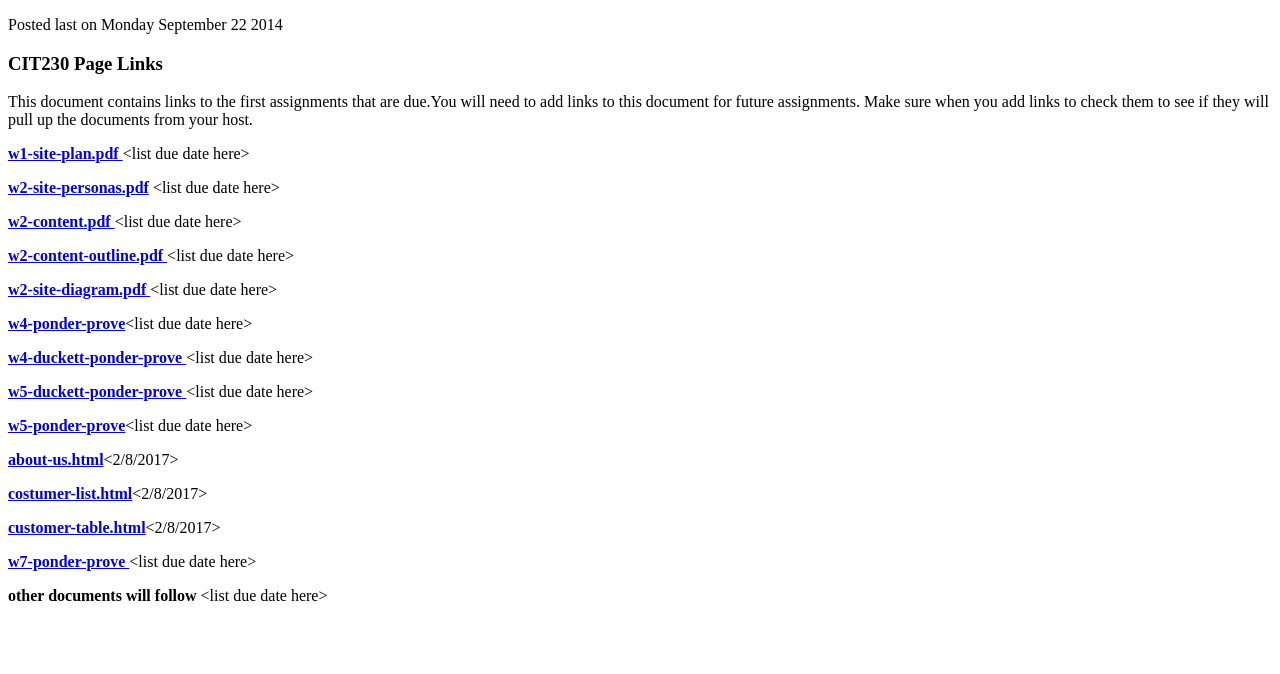
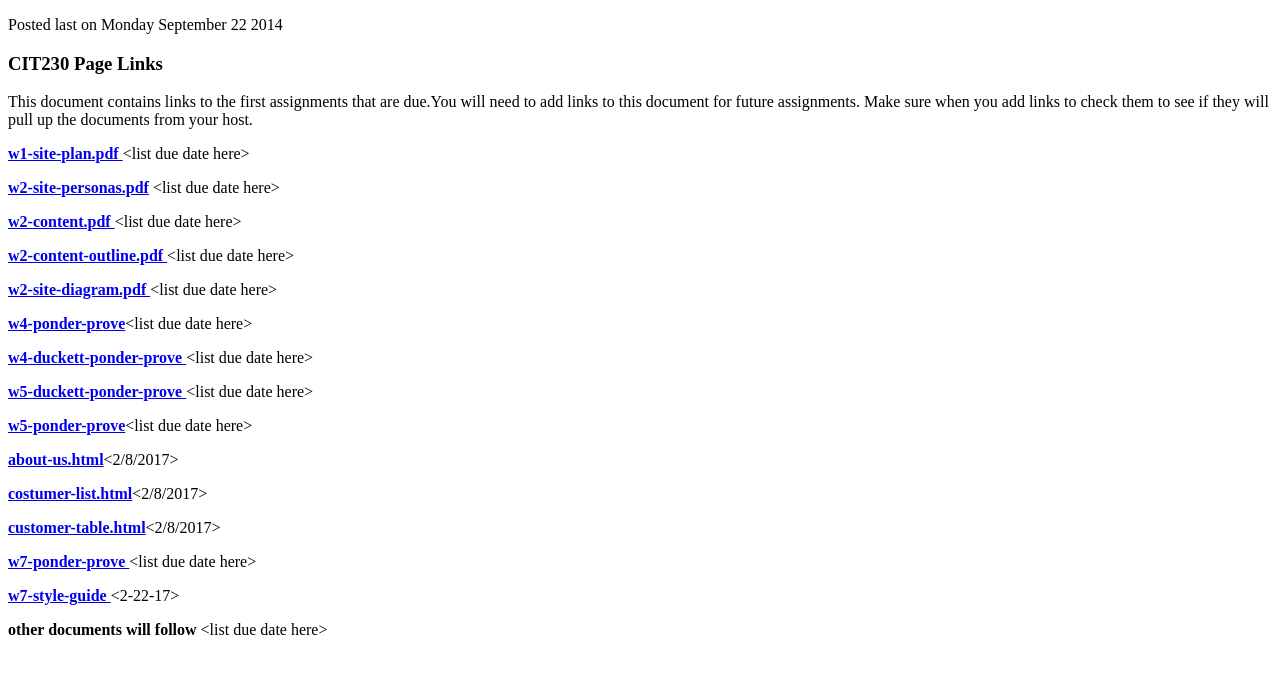
Before and after one commit to erikahales/erikamhales.github.io, a plain HTML site: page cit230-links.html in a window 1280 px wide. Drawn offline with Linux system fonts and the light colour scheme.

Commit message:
w7 style guide

```diff
--- a/cit230-links.html
+++ b/cit230-links.html
@@ -35,6 +35,10 @@
 
 <p><strong><a href="cit230/ponder-prove/week7-ponder-prove.html">w7-ponder-prove </a></strong>&lt;list due date here&gt;</p>
 
+<p><strong><a href="../erikamhales.github.io/cit230/indv-design-docs/w7-style-guide.JPG">w7-style-guide </a></strong>&lt;2-22-17&gt;</p>
+
+
+
 
 <p><strong>other documents will follow </strong> &lt;list due date here&gt;</p>
 </body>
```
Also changed, not shown: cit230/indv-design-docs/w7-style-guide.JPG (added).
